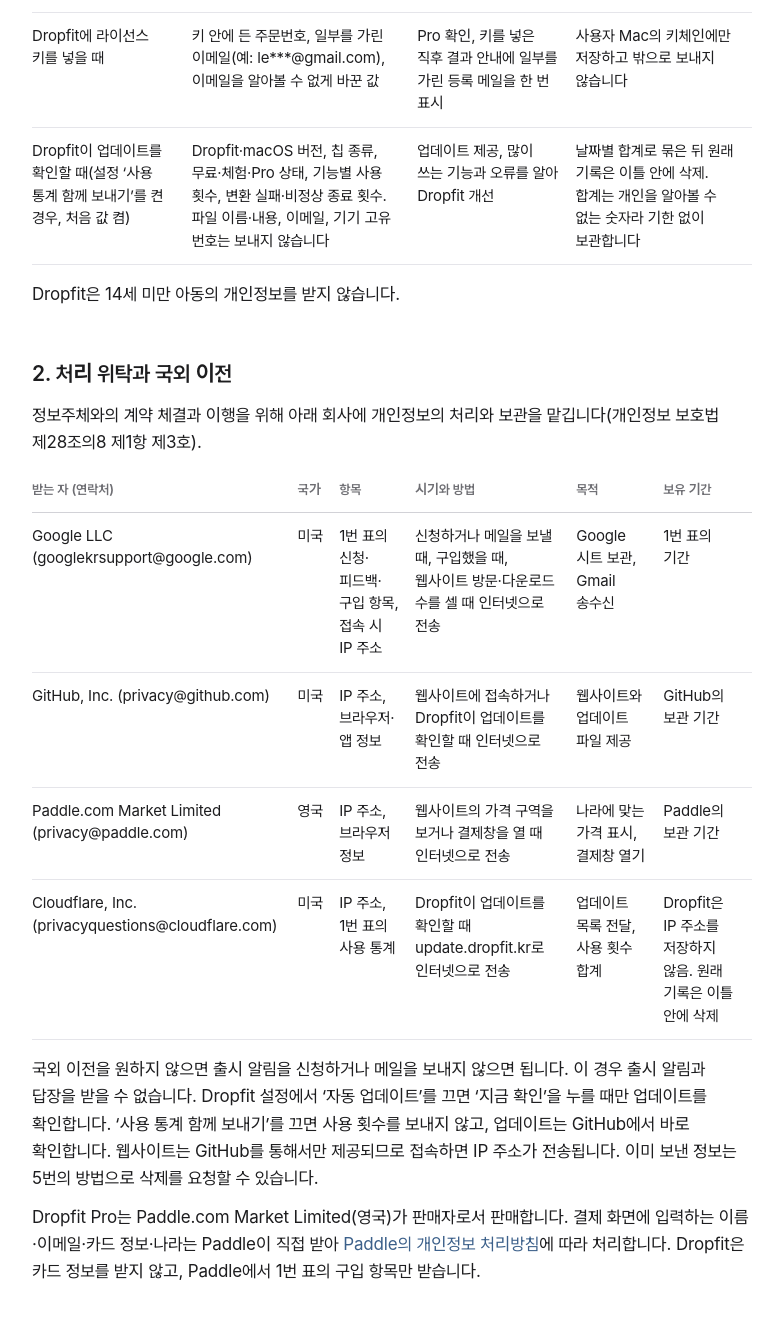
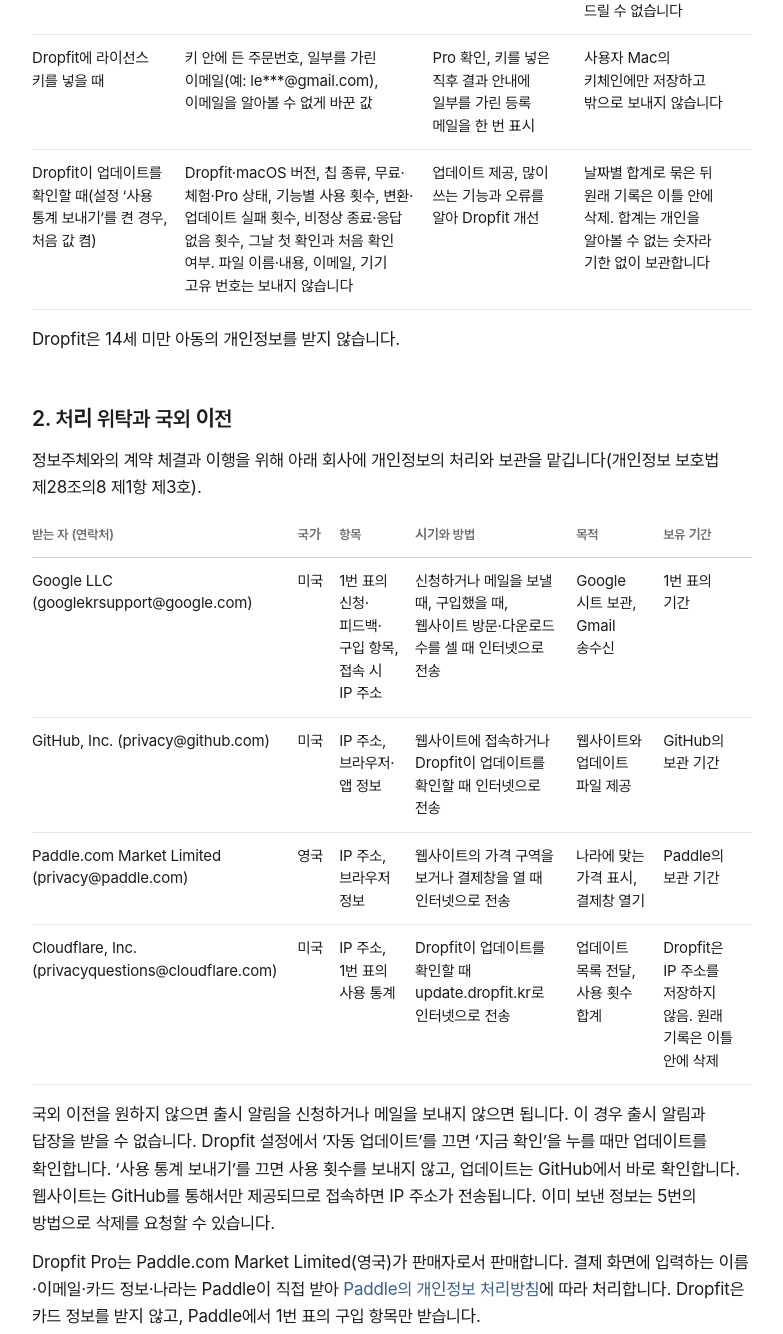
Before and after one commit to realleejeonghoon/dropfit-download, a plain HTML site: page privacy.html in a window 1280 px wide. Shown: the part 940-2274 px from the top of the page, without its empty margins (248-1031 px from the left). Drawn offline with Linux system fonts and the light colour scheme; a web font is replaced by a local one.

Commit message:
처리방침: 사용 통계 항목 보강과 설정 이름 '사용 통계 보내기' (F-013) (#102)
* 랜딩 방문 세기: 탭 첫 방문 때 시각·채널만 한 번 (F-013)

Co-Authored-By: Claude Opus 5.5 <noreply@anthropic.com>
Claude-Session: https://claude.ai/code/session_01MveH8PdpDuuJ9TkqAAt3iS

* 랜딩 방문 세기 확정값 기록 (정훈 2026-11-16 15:24 KST 확정)

Co-Authored-By: Claude Opus 5.5 <noreply@anthropic.com>

* 처리방침: 사용 통계 항목 보강(업데이트 실패·응답 없음·첫 확인 여부), 설정 이름 '사용 통계 보내기' (11/19 정훈 A안)

Co-Authored-By: Claude Opus 5.5 <noreply@anthropic.com>
Claude-Session: https://claude.ai/code/session_01MveH8PdpDuuJ9TkqAAt3iS

* 처리방침: 적용일·변경 기록 줄은 결제 PR #31 공개 뒤 맞춤 (충돌 방지)

Co-Authored-By: Claude Opus 5.5 <noreply@anthropic.com>
Claude-Session: https://claude.ai/code/session_01MveH8PdpDuuJ9TkqAAt3iS

* 처리방침 확정값 기록 (정훈 2026-11-19 13:59 KST '처리방침 공개')

Co-Authored-By: Claude Opus 5.5 <noreply@anthropic.com>
Claude-Session: https://claude.ai/code/session_01MveH8PdpDuuJ9TkqAAt3iS

---------

Co-authored-by: Claude <noreply@anthropic.com>

```diff
--- a/brand/ledger.json
+++ b/brand/ledger.json
@@ -4,7 +4,7 @@
  "_설명": "정훈이 확정한 상태의 지문. 바꾸려면 확정 후 python3 brand/check.py --confirm",
  "files": {
   "index.html": "d682fce87294c13ecbdc0744106b32eb74e595aa11f686647e83147a5d5fa8dc",
-  "privacy.html": "7e78fbed3d735da375f2dc4e61ecc258a45b2326e934e0d15245fd0e9f5420ca",
+  "privacy.html": "cf1269e57c8feb621cb0124b09f7ef8b6b5261828bde630dbe46070ca7e8618b",
   "404.html": "99833ccc3f1d3fffcafa370eef0b5928b023342e997c3a3f9a514ea47d5add78",
   "logo.js": "c4f4203ffb1b0e4c288da5bdca5fec6a817ffea1590dc07726ec33b1dee23a42",
   "demo.js": "d56e740685fccd49d95e556fdf636b2486eb4d6b96e5f5f1b268c243b9b869d5",
--- a/privacy.html
+++ b/privacy.html
@@ -73,7 +73,7 @@
         <tr><td>2026년 10월 23일~29일 웹사이트 피드백 칸에 남긴 경우</td><td>내용, 만족도, 이메일 주소(적은 경우), Dropfit 버전, 받은 시각</td><td>답장, 앱 개선</td><td>받은 날로부터 1년</td></tr>
               <tr><td>Dropfit Pro를 구입할 때</td><td>이메일 주소, 주문번호, 구입 시각, 나라, 결제 금액·통화 (결제 회사 Paddle에서 받음), 보내 주신 문의·환불 요청 메일</td><td>라이선스 키 만들기와 키 메일 발송(나라에 맞는 언어로), 키 다시 보내기, 환불·문의 답장</td><td>구입일로부터 5년. 키를 다시 보내 드리고 환불·문의에 답하기 위해 보관합니다. 삭제를 요청하시면 바로 지우며, 이때는 키를 다시 보내 드릴 수 없습니다</td></tr>
         <tr><td>Dropfit에 라이선스 키를 넣을 때</td><td>키 안에 든 주문번호, 일부를 가린 이메일(예: le***@gmail.com), 이메일을 알아볼 수 없게 바꾼 값</td><td>Pro 확인, 키를 넣은 직후 결과 안내에 일부를 가린 등록 메일을 한 번 표시</td><td>사용자 Mac의 키체인에만 저장하고 밖으로 보내지 않습니다</td></tr>
-        <tr><td>Dropfit이 업데이트를 확인할 때(설정 ‘사용 통계 함께 보내기’를 켠 경우, 처음 값 켬)</td><td>Dropfit·macOS 버전, 칩 종류, 무료·체험·Pro 상태, 기능별 사용 횟수, 변환 실패·비정상 종료 횟수. 파일 이름·내용, 이메일, 기기 고유 번호는 보내지 않습니다</td><td>업데이트 제공, 많이 쓰는 기능과 오류를 알아 Dropfit 개선</td><td>날짜별 합계로 묶은 뒤 원래 기록은 이틀 안에 삭제. 합계는 개인을 알아볼 수 없는 숫자라 기한 없이 보관합니다</td></tr>
+        <tr><td>Dropfit이 업데이트를 확인할 때(설정 ‘사용 통계 보내기’를 켠 경우, 처음 값 켬)</td><td>Dropfit·macOS 버전, 칩 종류, 무료·체험·Pro 상태, 기능별 사용 횟수, 변환·업데이트 실패 횟수, 비정상 종료·응답 없음 횟수, 그날 첫 확인과 처음 확인 여부. 파일 이름·내용, 이메일, 기기 고유 번호는 보내지 않습니다</td><td>업데이트 제공, 많이 쓰는 기능과 오류를 알아 Dropfit 개선</td><td>날짜별 합계로 묶은 뒤 원래 기록은 이틀 안에 삭제. 합계는 개인을 알아볼 수 없는 숫자라 기한 없이 보관합니다</td></tr>
       </tbody>
     </table>
   </div>
@@ -92,7 +92,7 @@
       </tbody>
     </table>
   </div>
-  <p>국외 이전을 원하지 않으면 출시 알림을 신청하거나 메일을 보내지 않으면 됩니다. 이 경우 출시 알림과 답장을 받을 수 없습니다. Dropfit 설정에서 ‘자동 업데이트’를 끄면 ‘지금 확인’을 누를 때만 업데이트를 확인합니다. ‘사용 통계 함께 보내기’를 끄면 사용 횟수를 보내지 않고, 업데이트는 GitHub에서 바로 확인합니다. 웹사이트는 GitHub를 통해서만 제공되므로 접속하면 IP 주소가 전송됩니다. 이미 보낸 정보는 5번의 방법으로 삭제를 요청할 수 있습니다.</p>
+  <p>국외 이전을 원하지 않으면 출시 알림을 신청하거나 메일을 보내지 않으면 됩니다. 이 경우 출시 알림과 답장을 받을 수 없습니다. Dropfit 설정에서 ‘자동 업데이트’를 끄면 ‘지금 확인’을 누를 때만 업데이트를 확인합니다. ‘사용 통계 보내기’를 끄면 사용 횟수를 보내지 않고, 업데이트는 GitHub에서 바로 확인합니다. 웹사이트는 GitHub를 통해서만 제공되므로 접속하면 IP 주소가 전송됩니다. 이미 보낸 정보는 5번의 방법으로 삭제를 요청할 수 있습니다.</p>
 
   <p>Dropfit Pro는 Paddle.com Market Limited(영국)가 판매자로서 판매합니다. 결제 화면에 입력하는 이름·이메일·카드 정보·나라는 Paddle이 직접 받아 <a href="https://www.paddle.com/legal/privacy">Paddle의 개인정보 처리방침</a>에 따라 처리합니다. Dropfit은 카드 정보를 받지 않고, Paddle에서 1번 표의 구입 항목만 받습니다.</p>
 
```
